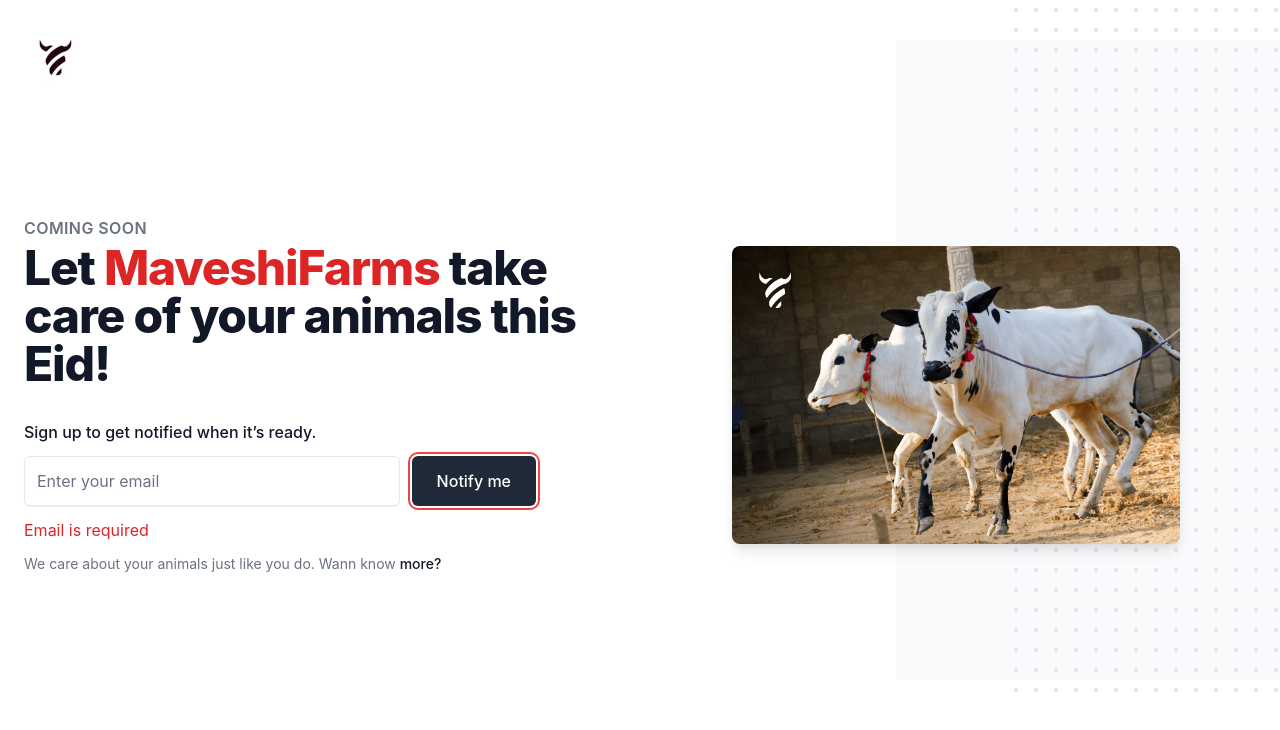
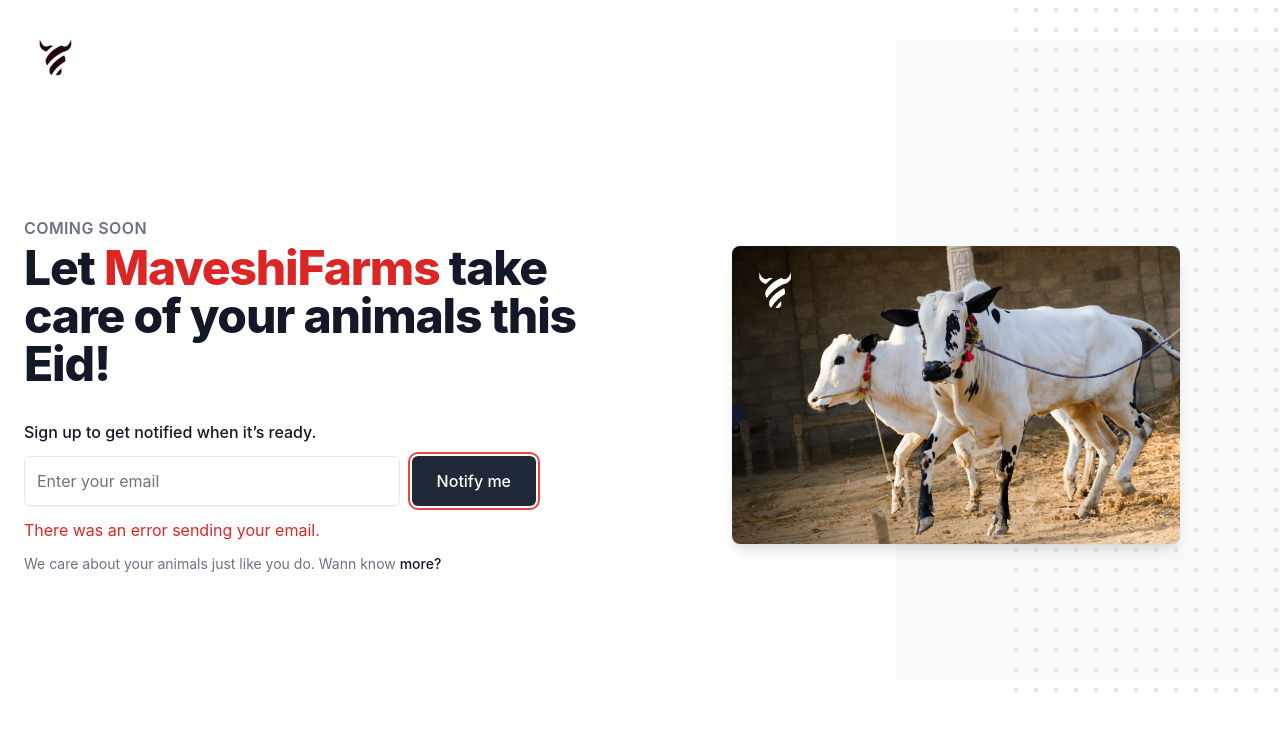
Before and after one commit to AtiqueUrRehman/maveshifarms, a Next.js app: page / in a window 1280 px wide. Both pictures are taken after a click on the button "Notify me". Shown: the top 730 px of the page. Built offline with nearby package versions, Linux system fonts and the light colour scheme; what @tailwindcss/typography would draw is missing.

Commit message:
update: error message on send email

```diff
--- a/components/contact.tsx
+++ b/components/contact.tsx
@@ -64,7 +64,9 @@
       </form>
       <div>
         {error && (
-          <p className="mt-3 sm:flex text-red-600">Email is required</p>
+          <p className="mt-3 sm:flex text-red-600">
+            There was an error sending your email.
+          </p>
         )}
         {successMessage && (
           <p className="mt-3 sm:flex text-green-600">
```
